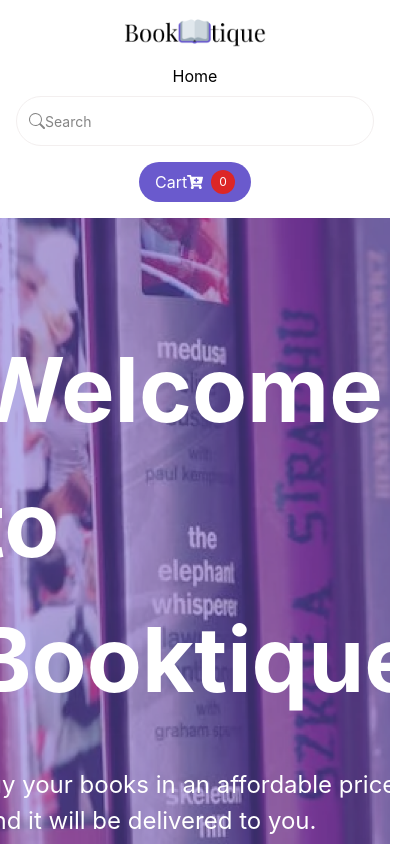
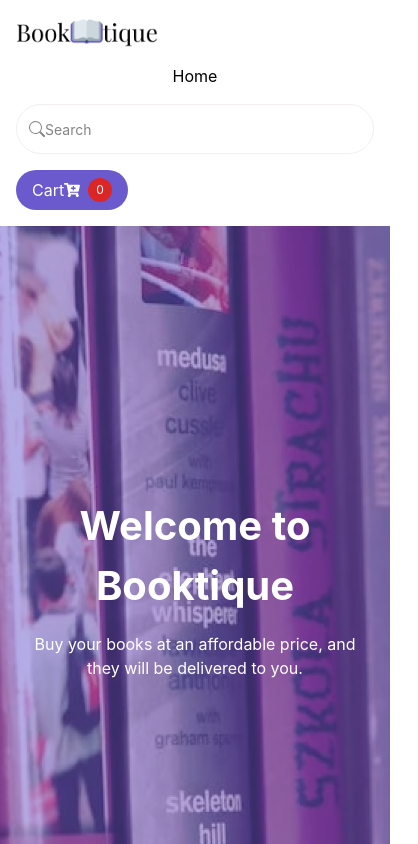
Before and after one commit to kelechukwufavour/Book-tique, a React (Vite) app: page / in a window 390 px wide. Shown: the top 844 px of the page, 418 px wide, since content can reach past the window. Built offline with nearby package versions, Linux system fonts and the light colour scheme.

Commit message:
responsive on smaller screens

```diff
--- a/package.json
+++ b/package.json
@@ -29,6 +29,6 @@
     "prettier": "^3.3.2",
     "prettier-plugin-tailwindcss": "^0.6.5",
     "tailwindcss": "^3.4.4",
-    "vite": "^5.3.1"
+    "vite": "^5.3.3"
   }
 }
--- a/src/CartContent.jsx
+++ b/src/CartContent.jsx
@@ -7,27 +7,35 @@ export const CartContext = createContext();
 export const CartProvider = ({ children }) => {
   const [cartItems, setCartItems] = useState([]);
 
+  // Function to add an item to the cart
   const addToCart = (item) => {
     const itemPrice = parseFloat(item.price.replace(/[^0-9.-]+/g, "")); // Convert price to a number
 
     setCartItems((prevItems) => {
-      const itemIndex = prevItems.findIndex((i) => i.title === item.title);
-      if (itemIndex !== -1) {
+      const existingItemIndex = prevItems.findIndex((i) => i.title === item.title);
+
+      if (existingItemIndex !== -1) {
+        // If item already exists in cart, increase quantity
         const updatedItems = [...prevItems];
-        updatedItems[itemIndex].quantity += 1;
+        updatedItems[existingItemIndex].quantity += 1;
+        toast.success("Item quantity updated in cart!");
         return updatedItems;
+      } else {
+        // If item is new to cart, add it
+        toast.success("Item added to cart!");
+        return [...prevItems, { ...item, price: itemPrice, quantity: 1 }];
       }
-      toast.success("Item added to cart!");
-      return [...prevItems, { ...item, price: itemPrice, quantity: 1 }];
     });
   };
 
+  // Function to remove an item from the cart
   const removeFromCart = (title) => {
     setCartItems((prevItems) =>
       prevItems.filter((item) => item.title !== title)
     );
   };
 
+  // Function to update the quantity of an item in the cart
   const updateQuantity = (title, quantity) => {
     setCartItems((prevItems) =>
       prevItems.map((item) =>
--- a/src/componets/Checkout.jsx
+++ b/src/componets/Checkout.jsx
@@ -10,7 +10,7 @@ const Checkout = ({ cartItems }) => {
   const [selectedPaymentMethod, setSelectedPaymentMethod] = useState(null); // State to track selected payment method
 
   const handlePaymentMethodClick = (logo) => {
-    setSelectedPaymentMethod(logo); // Update selected payment method state
+    setSelectedPaymentMethod(logo);
   };
 
   // Calculate total from cart items
--- a/src/componets/Header.jsx
+++ b/src/componets/Header.jsx
@@ -30,16 +30,16 @@ const Header = () => {
   };
 
   return (
-    <header className="flex flex-col md:flex-row justify-between items-center py-4 mx-4 md:mx-24">
+    <header className="flex flex-wrap justify-between items-center py-4 mx-4 md:mx-24">
       <div>
         <a href="/">
           <img src="/logo.png" alt="logo" className="h-8 md:h-10" />
         </a>
       </div>
 
-      <div className="flex flex-col md:flex-row justify-between items-center w-full md:w-[500px] mt-4 md:mt-0">
-        <a href="/" className="mb-2 md:mb-0 md:mr-4">Home</a>
-        <div className="relative border flex items-center justify-between w-full md:w-[300px] p-3 rounded-full border-[#F3EFEF]">
+      <div className="flex flex-col md:flex-row justify-between items-center w-full md:w-auto mt-4 md:mt-0 space-y-4 md:space-y-0 md:space-x-4">
+        <a href="/" className="md:mr-4">Home</a>
+        <div className="relative border flex items-center justify-between w-full md:w-72 p-3 rounded-full border-[#F3EFEF]">
           <button className="m-0">
             <BsSearch className="text-[#0C0C0C]/50" />
           </button>
--- a/src/componets/Hero.jsx
+++ b/src/componets/Hero.jsx
@@ -9,14 +9,13 @@ const Hero = () => {
         className="absolute inset-0 -z-10 w-full h-full object-cover"
       />
       <div className="w-full h-full p-3 bg-[#6A5ACD80]/50 z-10 flex items-center justify-center">
-        <div className="flex justify-center items-center flex-col">
-          <h1 className="text-white  text-[90px]  font-bold mb-10">
+        <div className="flex justify-center items-center flex-col text-center">
+          <h1 className="text-white text-[40px] md:text-[60px] lg:text-[90px] font-bold mb-4 md:mb-6 lg:mb-10">
             Welcome to <br />
             Booktique
           </h1>
-          <p className=" text-white text-[24px]">
-            Buy your books in an affordable price ,and it will be delivered to
-            you.{" "}
+          <p className="text-white text-[16px] md:text-[20px] lg:text-[24px] px-2 md:px-4">
+            Buy your books at an affordable price, and they will be delivered to you.
           </p>
         </div>
       </div>
```
Also changed, not shown: 1 other file (tests, documents, lock files or other folders).
